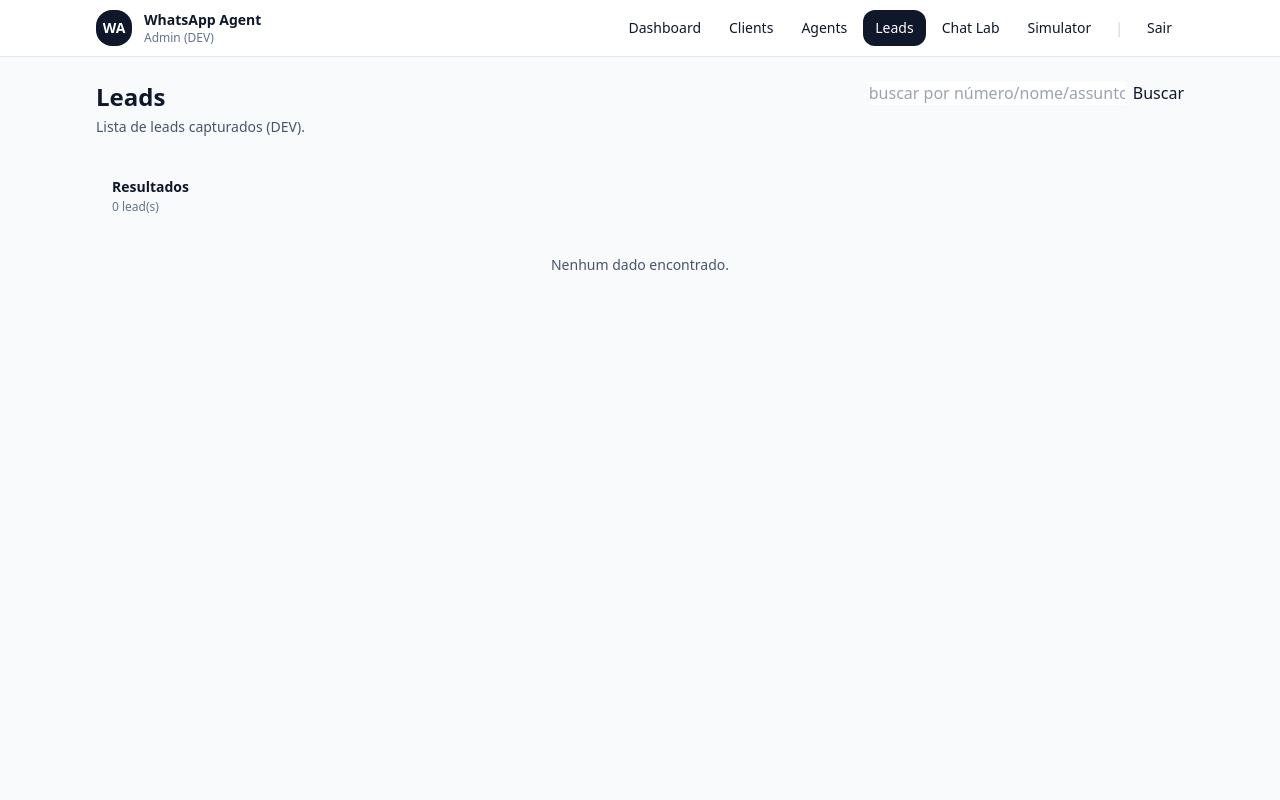
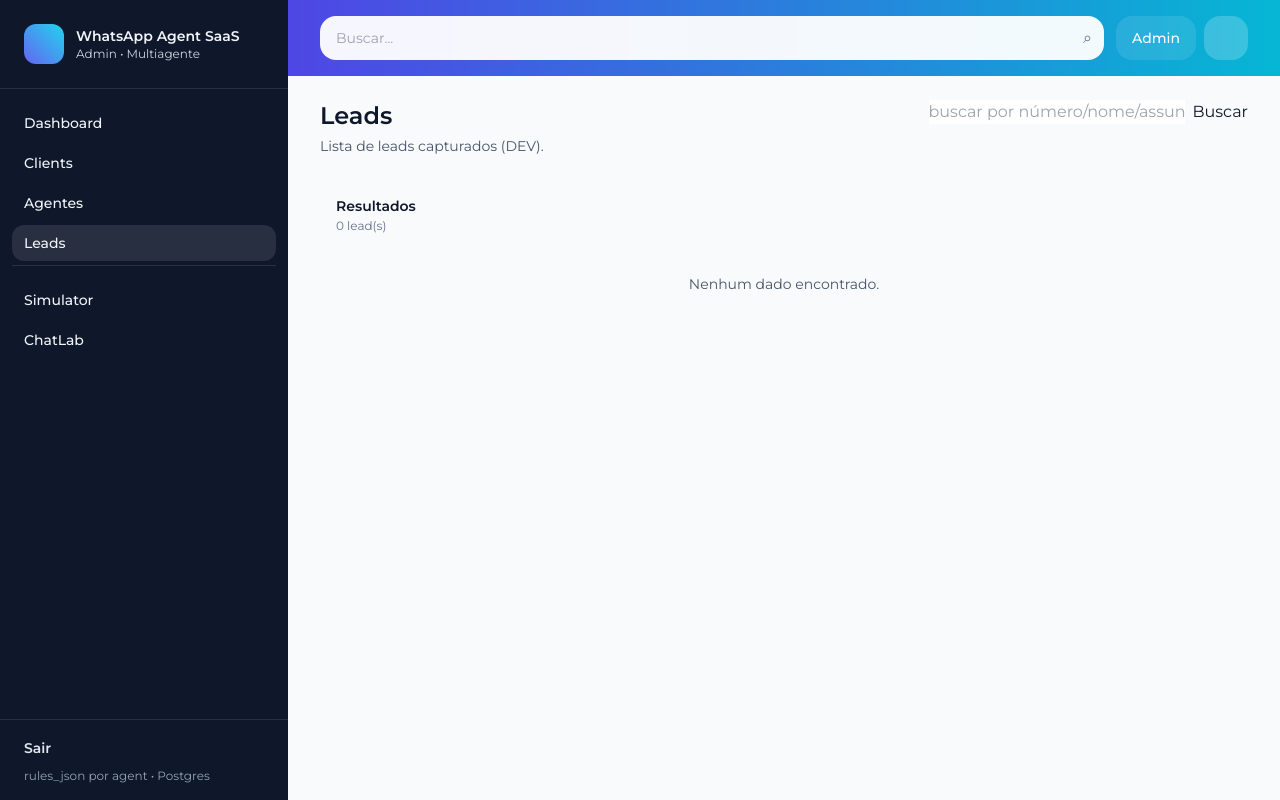
Before and after one commit to MarcilioLeiteSilva/whatsapp-agent, a FastAPI app: page /admin/web/leads in a window 1280 px wide. Run offline with FastAPI, Linux system fonts and the light colour scheme; some libraries are stand-ins or nearby versions.

Commit message:
Update base.html

```diff
--- a/app/templates/base.html
+++ b/app/templates/base.html
@@ -1,44 +1,143 @@
 <!doctype html>
-<html lang="pt-br">
+<html lang="pt-BR">
 <head>
   <meta charset="utf-8" />
   <meta name="viewport" content="width=device-width,initial-scale=1" />
-    <title>{% block title %}Admin{% endblock %} · WhatsApp Agent</title>
+  <title>{% block title %}Admin{% endblock %}</title>
 
-    <!-- Tailwind CDN (mínimo e rápido p/ DEV) -->
+  <!-- Tailwind (CDN - ideal p/ DEV e MVP) -->
   <script src="https://cdn.tailwindcss.com"></script>
 
-    <style>
-      /* Pequenos ajustes visuais */
-      .card { @apply bg-white rounded-2xl shadow-sm border border-slate-200; }
-      .btn  { @apply inline-flex items-center justify-center rounded-xl px-4 py-2 text-sm font-medium border border-slate-200 hover:bg-slate-50; }
-      .btn-primary { @apply bg-slate-900 text-white border-slate-900 hover:bg-slate-800; }
-      .input { @apply w-full rounded-xl border border-slate-200 bg-white px-3 py-2 text-sm outline-none focus:ring-2 focus:ring-slate-200; }
-      .label { @apply text-xs font-medium text-slate-600; }
-      .table { @apply w-full text-sm; }
-      .th { @apply text-left text-xs font-semibold text-slate-600 uppercase tracking-wide py-3 px-3 border-b border-slate-200; }
-      .td { @apply py-3 px-3 border-b border-slate-100 align-top; }
-      .badge { @apply inline-flex items-center rounded-full px-2.5 py-1 text-xs font-medium border; }
-      .badge-ok { @apply border-emerald-200 bg-emerald-50 text-emerald-700; }
-      .badge-warn { @apply border-amber-200 bg-amber-50 text-amber-700; }
-      .badge-err { @apply border-rose-200 bg-rose-50 text-rose-700; }
-      .badge-muted { @apply border-slate-200 bg-slate-50 text-slate-700; }
-      .link { @apply text-slate-900 underline decoration-slate-300 underline-offset-2 hover:decoration-slate-900; }
-      .code { @apply font-mono text-xs bg-slate-50 border border-slate-200 rounded-lg px-2 py-1; }
-    </style>
+  <!-- Montserrat -->
+  <link rel="preconnect" href="https://fonts.googleapis.com">
+  <link rel="preconnect" href="https://fonts.gstatic.com" crossorigin>
+  <link href="https://fonts.googleapis.com/css2?family=Montserrat:wght@400;500;600;700&display=swap" rel="stylesheet">
 
-    {% block head %}{% endblock %}
+  <script>
+    tailwind.config = {
+      theme: {
+        extend: {
+          fontFamily: { sans: ["Montserrat", "ui-sans-serif", "system-ui"] },
+          boxShadow: {
+            soft: "0 10px 30px rgba(15, 23, 42, 0.10)"
+          }
+        }
+      }
+    }
+  </script>
 </head>
 
-  <body class="bg-slate-50 text-slate-900">
-    {% include "partials/navbar.html" %}
+<body class="bg-slate-50 text-slate-900 font-sans">
+  <div class="min-h-screen flex">
 
-    <main class="max-w-6xl mx-auto px-4 sm:px-6 lg:px-8 py-6">
-      {% include "partials/flash.html" %}
+    <!-- Sidebar -->
+    <aside class="w-72 bg-slate-900 text-slate-100 hidden md:flex flex-col">
+      <div class="px-6 py-6 border-b border-white/10">
+        <div class="flex items-center gap-3">
+          <div class="h-10 w-10 rounded-xl bg-gradient-to-tr from-indigo-500 to-cyan-400"></div>
+          <div class="leading-tight">
+            <div class="text-sm font-semibold">WhatsApp Agent SaaS</div>
+            <div class="text-xs text-slate-300">Admin • Multiagente</div>
+          </div>
+        </div>
+      </div>
+
+      <nav class="px-3 py-4 space-y-1">
+        <a href="/admin/web"
+           class="flex items-center gap-3 px-3 py-2 rounded-xl hover:bg-white/10 {% if active_nav=='dashboard' %}bg-white/10{% endif %}">
+          <span class="text-sm font-medium">Dashboard</span>
+        </a>
+
+        <a href="/admin/web/clients"
+           class="flex items-center gap-3 px-3 py-2 rounded-xl hover:bg-white/10 {% if active_nav=='clients' %}bg-white/10{% endif %}">
+          <span class="text-sm font-medium">Clients</span>
+        </a>
+
+        <a href="/admin/web/agents"
+           class="flex items-center gap-3 px-3 py-2 rounded-xl hover:bg-white/10 {% if active_nav=='agents' %}bg-white/10{% endif %}">
+          <span class="text-sm font-medium">Agentes</span>
+        </a>
+
+        <a href="/admin/web/leads"
+           class="flex items-center gap-3 px-3 py-2 rounded-xl hover:bg-white/10 {% if active_nav=='leads' %}bg-white/10{% endif %}">
+          <span class="text-sm font-medium">Leads</span>
+        </a>
+
+        <div class="pt-4 mt-4 border-t border-white/10 space-y-1">
+          <a href="/admin/web/simulator"
+             class="flex items-center gap-3 px-3 py-2 rounded-xl hover:bg-white/10 {% if active_nav=='simulator' %}bg-white/10{% endif %}">
+            <span class="text-sm font-medium">Simulator</span>
+          </a>
+
+          <a href="/admin/web/chatlab"
+             class="flex items-center gap-3 px-3 py-2 rounded-xl hover:bg-white/10 {% if active_nav=='chatlab' %}bg-white/10{% endif %}">
+            <span class="text-sm font-medium">ChatLab</span>
+          </a>
+        </div>
+      </nav>
+
+      <div class="mt-auto px-6 py-4 border-t border-white/10">
+        <a href="/admin/web/logout" class="text-sm font-semibold text-slate-200 hover:text-white">
+          Sair
+        </a>
+        <div class="mt-2 text-xs text-slate-400">
+          rules_json por agent • Postgres
+        </div>
+      </div>
+    </aside>
+
+    <!-- Main -->
+    <main class="flex-1 flex flex-col">
+
+      <!-- Topbar -->
+      <header class="bg-gradient-to-r from-indigo-600 to-cyan-500">
+        <div class="px-4 md:px-8 py-4 flex items-center gap-3">
+          <div class="md:hidden h-10 w-10 rounded-xl bg-white/10"></div>
+
+          <div class="flex-1">
+            <div class="relative">
+              <input
+                class="w-full h-11 rounded-2xl bg-white/95 px-4 pr-10 text-sm outline-none focus:bg-white"
+                placeholder="{% block search_placeholder %}Buscar...{% endblock %}"
+                disabled
+              />
+              <div class="absolute right-3 top-1/2 -translate-y-1/2 text-slate-500">⌕</div>
+            </div>
+          </div>
+
+          <div class="flex items-center gap-2">
+            <div class="h-11 px-4 rounded-2xl bg-white/10 text-white text-sm font-medium flex items-center">
+              Admin
+            </div>
+            <div class="h-11 w-11 rounded-2xl bg-white/20"></div>
+          </div>
+        </div>
+      </header>
+
+      <!-- Content -->
+      <section class="px-4 md:px-8 py-6">
+
+        {% if flash and flash.message %}
+          <div class="mb-5">
+            {% if flash.kind == "success" %}
+              <div class="rounded-2xl border border-emerald-200 bg-emerald-50 px-4 py-3 text-emerald-800 text-sm">
+                ✅ {{ flash.message }}
+              </div>
+            {% elif flash.kind == "error" %}
+              <div class="rounded-2xl border border-rose-200 bg-rose-50 px-4 py-3 text-rose-800 text-sm">
+                ❌ {{ flash.message }}
+              </div>
+            {% else %}
+              <div class="rounded-2xl border border-slate-200 bg-white px-4 py-3 text-slate-700 text-sm shadow-soft">
+                ℹ️ {{ flash.message }}
+              </div>
+            {% endif %}
+          </div>
+        {% endif %}
 
         {% block content %}{% endblock %}
+      </section>
     </main>
-
-    {% block scripts %}{% endblock %}
+  </div>
 </body>
 </html>
```
Lines whose indentation alone changed are shown as unchanged.
